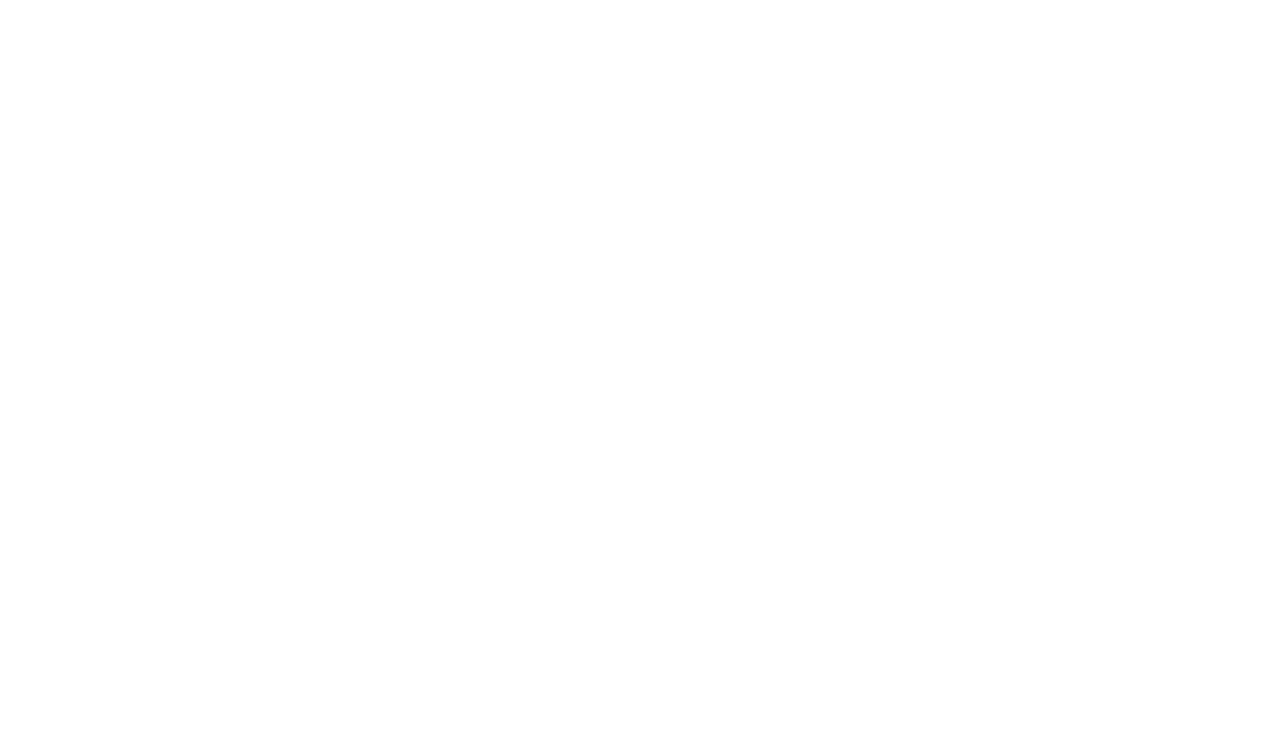
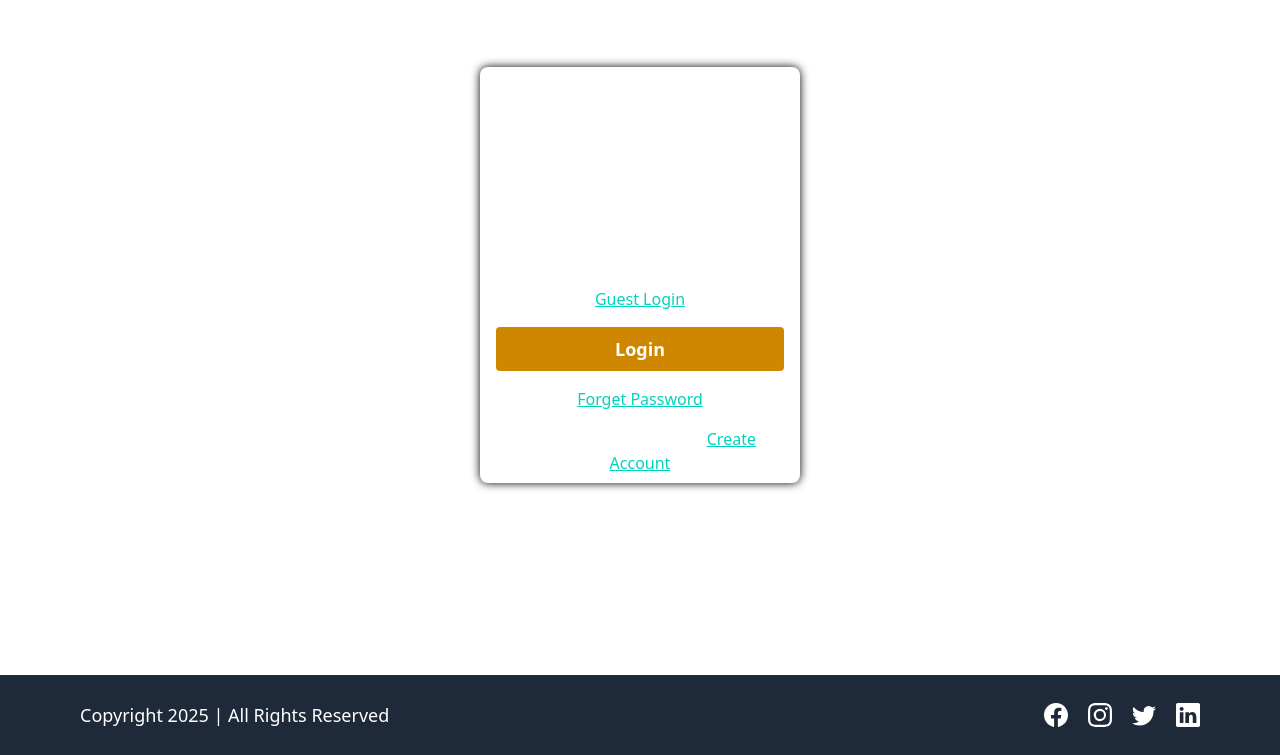
Before and after one commit to MTouthang/lms, a React (Vite) app in the folder client/: page /login in a window 1280 px wide. Before the commit this address had no page. Shown: the part 125-880 px from the top of the page. Before the commit the page ends 800 px from the top, so only its background shows below. Built offline with nearby package versions, Linux system fonts and the light colour scheme.

Commit message:
fix: user signup and login

```diff
--- a/client/src/App.jsx
+++ b/client/src/App.jsx
@@ -1,6 +1,7 @@
 import { Routes, Route } from "react-router";
 import Homepage from "./pages/Homepage.jsx";
 import Signup from "./pages/Signup.jsx";
+import Login from "./pages/Login.jsx";
 
 function App() {
   return (
@@ -8,6 +9,7 @@
       <Routes>
         <Route path="/" element={<Homepage />} />
         <Route path="/signup" element={<Signup />} />
+        <Route path="/login" element={<Login />} />
       </Routes>
     </>
   );
--- a/client/src/Layout/Layout.jsx
+++ b/client/src/Layout/Layout.jsx
@@ -36,7 +36,6 @@
 
   return (
     <div className="min-h-[90vh]">
-      <button className="btn btn-secondary">Secondary</button>
       {/* adding the daisy ui drawer */}
       <div className="drawer absolute z-50 left-0 w-fit">
         <input id="my-drawer" type="checkbox" className="drawer-toggle" />
--- a/client/src/Redux/authSlice.js
+++ b/client/src/Redux/authSlice.js
@@ -1,4 +1,6 @@
-import { createSlice } from "@reduxjs/toolkit";
+import { createAsyncThunk, createSlice } from "@reduxjs/toolkit";
+import axiosInstance from "../helper/api";
+import { toast } from "react-hot-toast";
 
 const initialState = {
   isLoggedIn: localStorage.getItem("isLoggedIn") || false,
@@ -10,7 +12,60 @@
   name: "auth",
   initialState,
   reducers: {},
-  extraReducers: () => {},
+  extraReducers: (builder) => {
+    builder.addCase(login.fulfilled, (state, action) => {
+      localStorage.setItem("data", JSON.stringify(action?.payload?.user));
+      localStorage.setItem("isLoggedIn", true);
+      localStorage.setItem("role", action?.payload?.user?.role);
+      state.isLoggedIn = true;
+      state.data = action?.payload?.user;
+      state.role = action?.payload?.user?.role;
+    });
+  },
+});
+
+// function to handle signup
+export const createAccount = createAsyncThunk(
+  "/auth/signup",
+  async (formData, { rejectWithValue }) => {
+    try {
+      let res = axiosInstance.post("/user/register", formData);
+      await toast.promise(res, {
+        loading: "Creating account...",
+        success: (data) => {
+          return data?.data?.message;
+        },
+        error: "Failed to create account!",
+      });
+      res = await res;
+      return res.data;
+    } catch (error) {
+      const errorMessage =
+        error.response?.data?.message || "Something went wrong!";
+      toast.error(errorMessage);
+      return rejectWithValue(errorMessage);
+    }
+  }
+);
+
+export const login = createAsyncThunk("auth/login", async (data) => {
+  try {
+    let res = axiosInstance.post("/user/login", data);
+
+    await toast.promise(res, {
+      loading: "Loading...",
+      success: (data) => {
+        return data?.data?.message;
+      },
+      error: "Failed to log in",
+    });
+
+    // getting response resolved here
+    res = await res;
+    return res.data;
+  } catch (error) {
+    toast.error(error.message);
+  }
 });
 
 // eslint-disable-next-line no-empty-pattern
--- a/client/src/helper/api.js
+++ b/client/src/helper/api.js
@@ -1,6 +1,6 @@
 import axios from "axios";
 
-const BASE_URL = "http://localhost:5000/api/v1";
+const BASE_URL = "http://localhost:8080/api/v1";
 
 const axiosInstance = axios.create();
 axiosInstance.defaults.baseURL = BASE_URL;
--- /dev/null
+++ b/client/src/pages/Login.jsx
@@ -0,0 +1,124 @@
+import React, { useState } from "react";
+import { toast } from "react-hot-toast";
+import { useDispatch } from "react-redux";
+import { Link, useNavigate } from "react-router-dom";
+import Layout from "../Layout/Layout";
+import { login } from "../Redux/authSlice";
+
+const Login = () => {
+  const navigate = useNavigate();
+  const dispatch = useDispatch();
+
+  const [loginData, setLoginData] = useState({
+    email: "",
+    password: "",
+  });
+
+  // function to handle the user input
+  const handleUserInput = (event) => {
+    const { name, value } = event.target;
+    setLoginData({
+      ...loginData,
+      [name]: value,
+    });
+  };
+
+  // function to login
+  const handleLogin = async (event) => {
+    event.preventDefault();
+
+    // checking the empty fields
+    if (!loginData.email || !loginData.password) {
+      toast.error("Please fill all the fields");
+      return;
+    }
+
+    // calling login action
+    const res = await dispatch(login(loginData));
+
+    // redirect to home page if true
+    if (res?.payload?.success) navigate("/");
+
+    // clearing the login inputs
+    setLoginData({
+      email: "",
+      password: "",
+    });
+  };
+
+  return (
+    <Layout>
+      <div className="flex items-center justify-center h-[100vh]">
+        <form
+          onSubmit={handleLogin}
+          className="flex flex-col justify-center gap-4 rounded-lg p-4 text-white w-80 h-[26rem] shadow-[0_0_10px_black]"
+        >
+          <h1 className="text-center text-2xl font-bold">Login Page</h1>
+          <div className="flex flex-col gap-1">
+            <label className="text-lg font-semibold" htmlFor="email">
+              Email
+            </label>
+            <input
+              required
+              type="email"
+              name="email"
+              id="email"
+              placeholder="Enter your email"
+              className="bg-transparent px-2 py-1 border"
+              value={loginData.email}
+              onChange={handleUserInput}
+            />
+          </div>
+
+          <div className="flex flex-col gap-1">
+            <label className="text-lg font-semibold" htmlFor="password">
+              Password
+            </label>
+            <input
+              required
+              type="password"
+              name="password"
+              id="password"
+              placeholder="Enter your password"
+              className="bg-transparent px-2 py-1 border"
+              value={loginData.password}
+              onChange={handleUserInput}
+            />
+          </div>
+
+          {/* guest account access */}
+          <div
+            onClick={() =>
+              setLoginData({ email: "test@gmail.com", password: "Test@123" })
+            }
+            className="text-center link text-accent cursor-pointer"
+          >
+            Guest Login
+          </div>
+
+          <button
+            className="w-full bg-yellow-600 hover:bg-yellow-500 transition-all ease-in-out duration-300 rounded-sm py-2 font-semibold text-lg cursor-pointer"
+            type="submit"
+          >
+            Login
+          </button>
+
+          <Link to={"/forgetpassword"}>
+            <p className="text-center link text-accent cursor-pointer">
+              Forget Password
+            </p>
+          </Link>
+
+          <p className="text-center">
+            Don't have an account ?{" "}
+            <Link to={"/signup"} className="link text-accent cursor-pointer">
+              Create Account
+            </Link>
+          </p>
+        </form>
+      </div>
+    </Layout>
+  );
+};
+
+export default Login;
--- a/client/src/pages/Signup.jsx
+++ b/client/src/pages/Signup.jsx
@@ -1,17 +1,20 @@
 import { useState } from "react";
-import { Link } from "react-router-dom";
+import { Link, useNavigate } from "react-router-dom";
 import Layout from "../Layout/Layout";
 import { BsPersonCircle } from "react-icons/bs";
+import toast from "react-hot-toast";
+import { useDispatch } from "react-redux";
+import { createAccount } from "../Redux/authSlice";
 
 const Signup = () => {
-  //   const dispatch = useDispatch();
-  //   const navigate = useNavigate();
+  const dispatch = useDispatch();
+  const navigate = useNavigate();
 
   const [previewImage, setImagePreview] = useState("");
 
   // for user input
   const [signupData, setSignupData] = useState({
-    fullName: "",
+    name: "",
     email: "",
     password: "",
     avatar: "",
@@ -28,7 +31,6 @@
 
   // function to handle the image upload
   const getImage = (event) => {
-    event.preventDefault();
     // getting the image
     const uploadedImage = event.target.files[0];
 
@@ -47,7 +49,71 @@
   };
 
   // function to create account
-  const createNewAccount = async () => {};
+  const createNewAccount = async (event) => {
+    event.preventDefault();
+    // checking the empty fields
+    if (
+      !signupData.avatar ||
+      !signupData.email ||
+      !signupData.name ||
+      !signupData.password
+    ) {
+      toast.error("Please fill all the fields");
+      return;
+    }
+
+    // checking the name field length
+    if (signupData.name.length < 5) {
+      toast.error("Name should be atleast of 5 characters");
+      return;
+    }
+
+    // email validation using regex
+    if (
+      !signupData.email.match(/^\w+([.-]?\w+)*@\w+([.-]?\w+)*(\.\w{2,3})+$/)
+    ) {
+      toast.error("Invalid email id");
+      return;
+    }
+
+    // password validation using regex
+    if (!signupData.password.match(/^(?=.*\d)(?=.*[a-z])(?=.*[A-Z]).{8,20}$/)) {
+      toast.error(
+        "Minimum password length should be 8 with Uppercase, Lowercase, Number and Symbol"
+      );
+      return;
+    }
+
+    // creating the form data from the existing data
+    const formData = new FormData();
+
+    formData.append("name", signupData.name);
+    formData.append("email", signupData.email);
+    formData.append("password", signupData.password);
+    formData.append("avatar", signupData.avatar);
+
+    //  Debugging FormData
+    for (let pair of formData.entries()) {
+      console.log(pair[0] + ": " + pair[1]);
+    }
+    // calling create account action
+    const res = await dispatch(createAccount(formData));
+    console.log(res);
+
+    // redirect to login page if true
+    if (res?.payload?.success) {
+      navigate("/login");
+    } else {
+      // clearing the signup inputs
+      setSignupData({
+        name: "",
+        email: "",
+        password: "",
+        avatar: "",
+      });
+      setImagePreview("");
+    }
+  };
 
   return (
     <Layout>
@@ -59,7 +125,7 @@
           <h1 className="text-center text-2xl font-bold">Registration Page</h1>
 
           {/* input for image file */}
-          <label className="cursor-pointer" htmlFor="image_uploads">
+          <label className="cursor-pointer" htmlFor="avatar">
             {previewImage ? (
               <img
                 className="w-24 h-24 rounded-full m-auto"
@@ -74,24 +140,24 @@
             onChange={getImage}
             className="hidden"
             type="file"
-            id="image_uploads"
-            name="image_uploads"
+            id="avatar"
+            name="avatar"
             accept=".jpg, .jpeg, .png"
           />
 
           {/* input for name */}
           <div className="flex flex-col gap-1">
-            <label className="font-semibold" htmlFor="fullName">
+            <label className="font-semibold" htmlFor="name">
               Name
             </label>
             <input
               required
               type="name"
-              name="fullName"
-              id="fullName"
+              name="name"
+              id="name"
               placeholder="Enter your name"
               className="bg-transparent px-2 py-1 border"
-              value={signupData.fullName}
+              value={signupData.name}
               onChange={handleUserInput}
             />
           </div>
```
Also changed, not shown: client/src/pages/Login.js (deleted).
